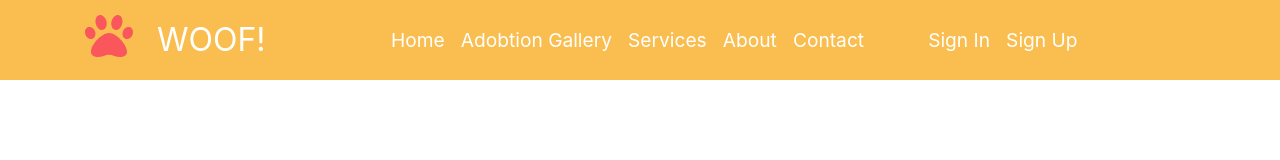
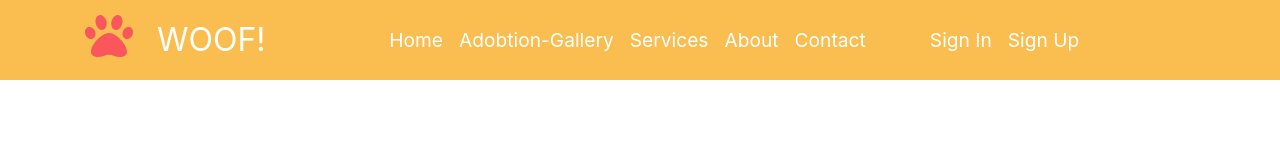
Before and after one commit to AndrewHany2/adopt-pet, a React (Create React App) app in the folder frontend/: page / in a window 1280 px wide. Shown: the top 160 px of the page. Built offline with nearby package versions, Linux system fonts and the light colour scheme; a web font is replaced by a local one.

Commit message:
minor changes on navBar

```diff
--- a/frontend/src/components/NavBar/NavBar.js
+++ b/frontend/src/components/NavBar/NavBar.js
@@ -29,7 +29,7 @@ function NavBar() {
               </li>
               <li className="nav-item">
                 <Link className="nav-link active" to="/pets">
-                  Adobtion Gallery
+                  Adobtion-Gallery
                 </Link>
               </li>
               <li className="nav-item">
@@ -39,7 +39,7 @@ function NavBar() {
               </li>
 
               <li className="nav-item">
-                <Link className="nav-link active" to="#">
+                <Link className="nav-link active" to="/about">
                   About
                 </Link>
               </li>
```
